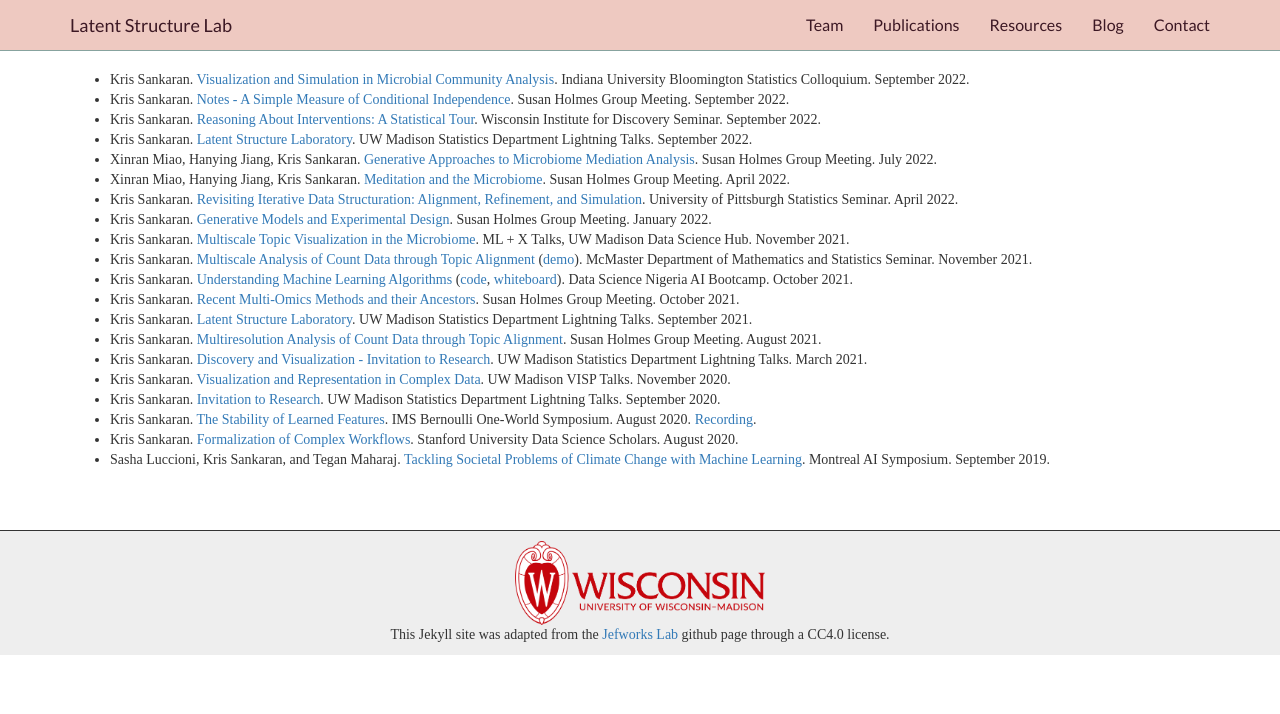
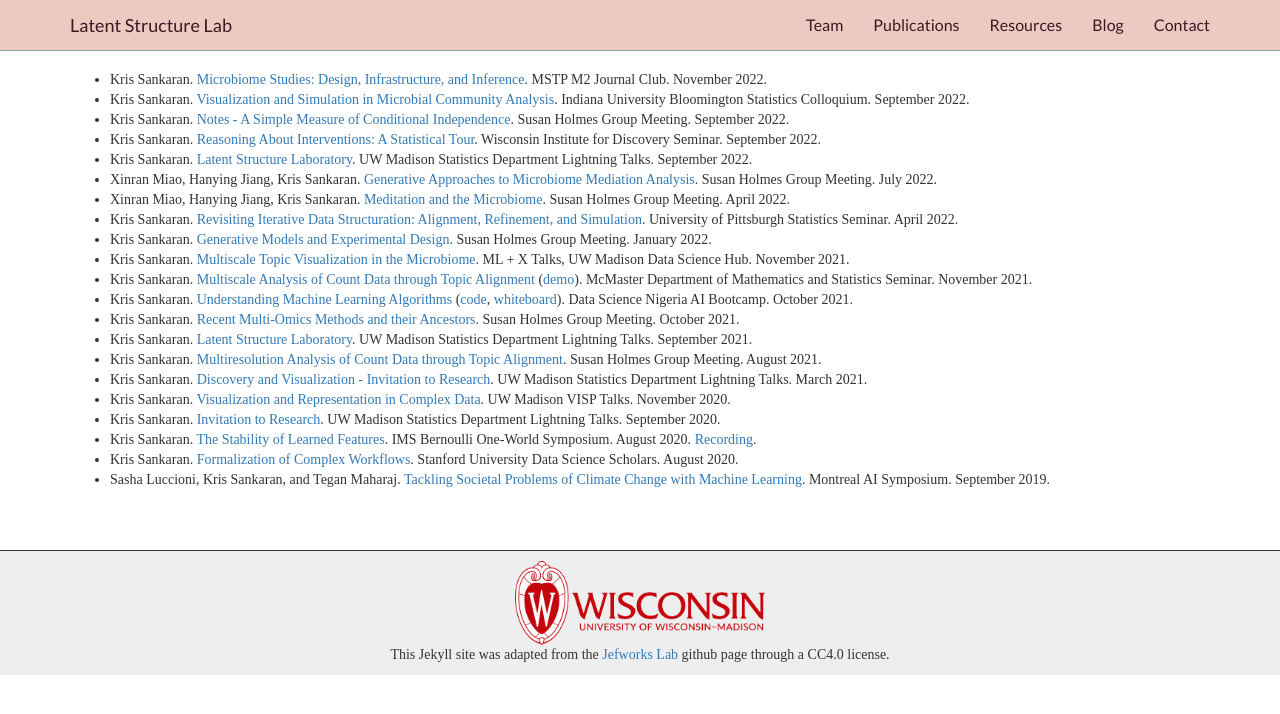
Before and after one commit to krisrs1128/LSLab, a Jekyll site: the page built from _includes/talks.md, in a window 1280 px wide. Shown: the top 714 px of the page. Built offline with Jekyll 4.4.1, drawn with Linux system fonts in a browser that asks for light colours.

Commit message:
updated talks

```diff
--- a/_includes/talks.md
+++ b/_includes/talks.md
@@ -5,6 +5,7 @@ permalink: /talks/
 sectionid: talks
 ---
 
+* Kris Sankaran. [Microbiome Studies: Design, Infrastructure, and Inference](https://krisrs1128.github.io/talks/2022/20221128/20221128.html). MSTP M2 Journal Club. November 2022.
 * Kris Sankaran. [Visualization and Simulation in Microbial Community Analysis](https://krisrs1128.github.io/talks/2022/20221021/20221021.html). Indiana University Bloomington Statistics Colloquium. September 2022.
 * Kris Sankaran. [Notes - A Simple Measure of Conditional Independence](https://krisrs1128.github.io/talks/2022/20220930/20220930.html). Susan Holmes Group Meeting. September 2022.
 * Kris Sankaran. [Reasoning About Interventions: A Statistical Tour](https://krisrs1128.github.io/LSLab/assets/talks/20220928.html). Wisconsin Institute for Discovery Seminar. September 2022.
```
